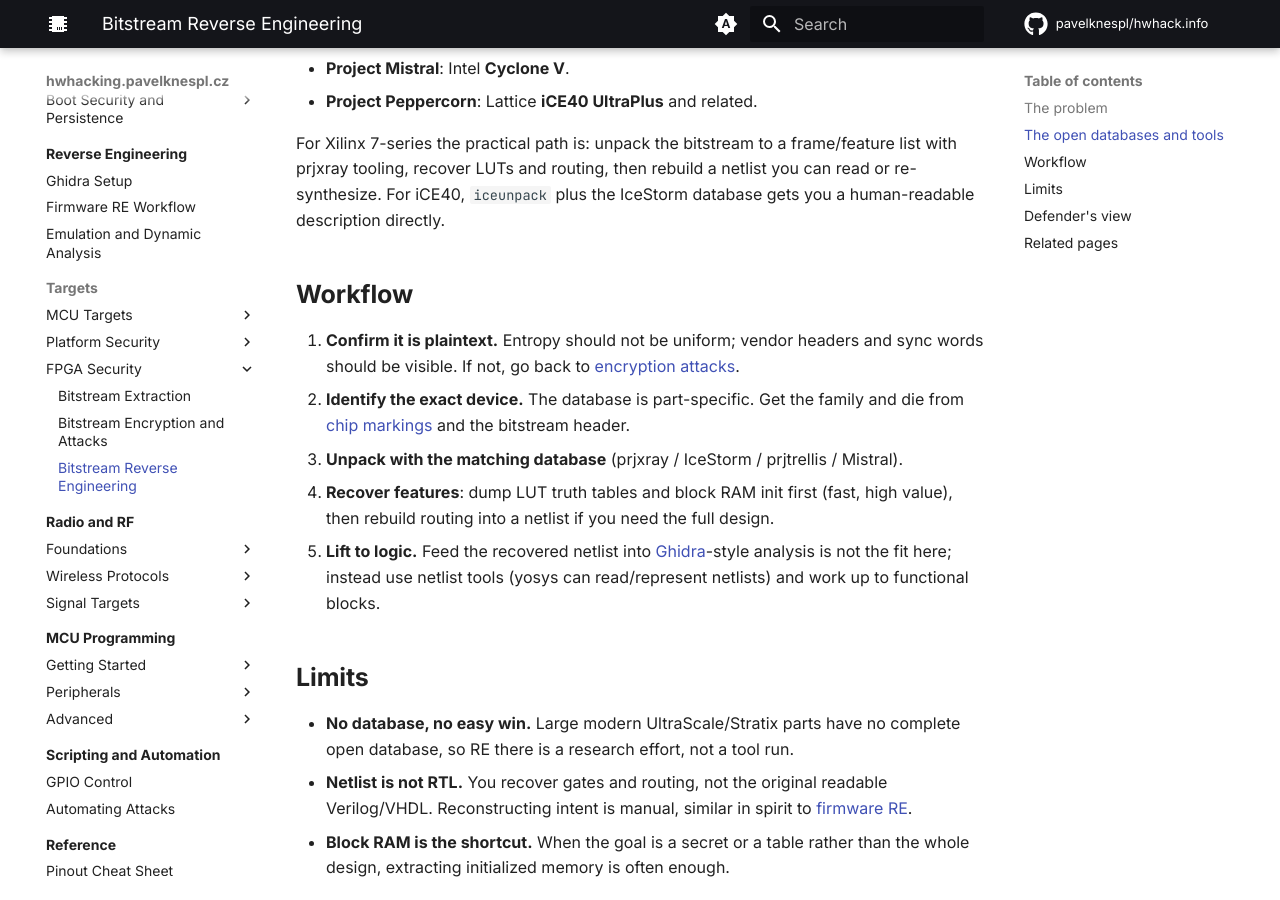
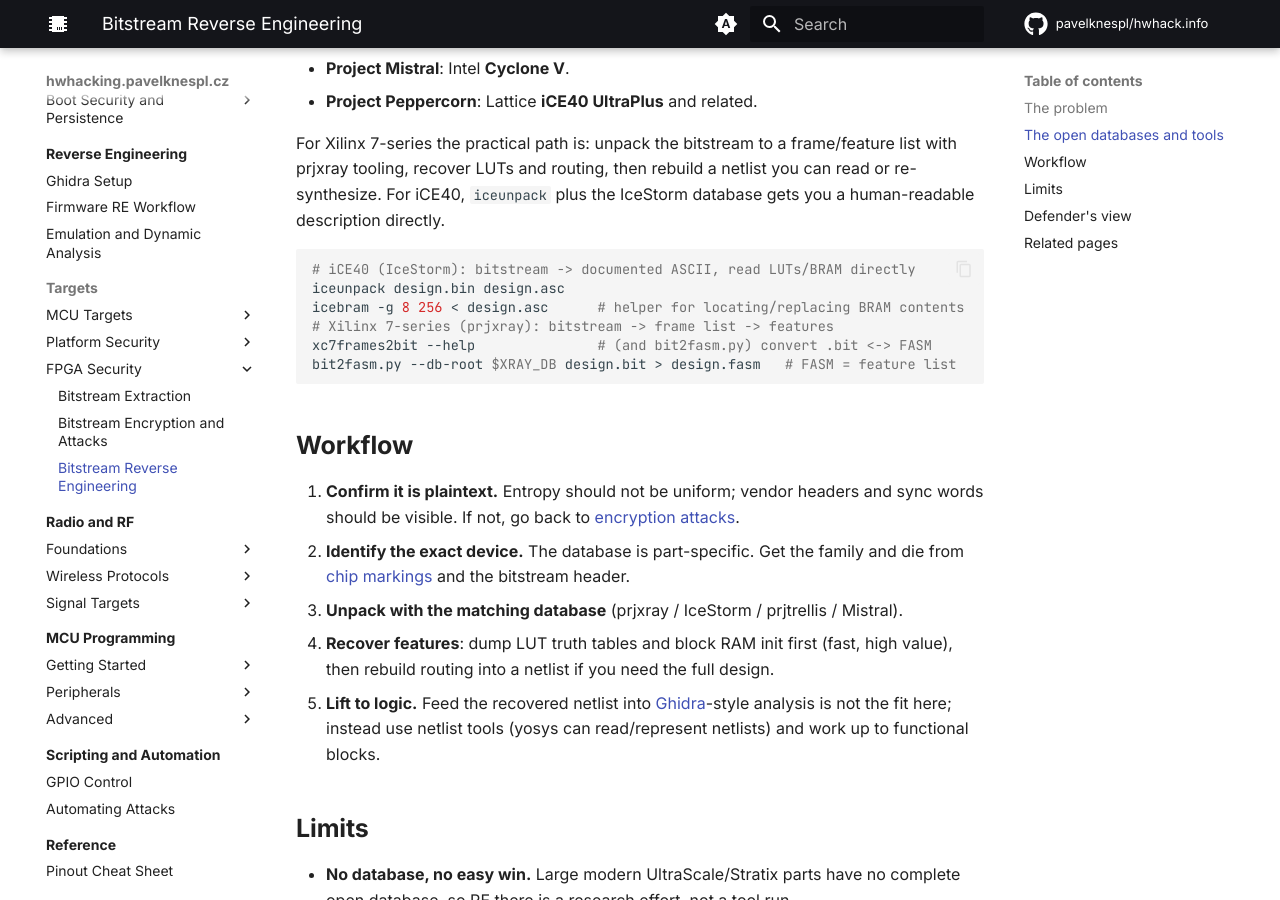
Before and after one commit to pavelknespl/HW-hacking-wiki, an MkDocs documentation site: the page built from docs/fpga/bitstream-re.md, in a window 1280 px wide and 900 px high, scrolled down 1101 px. Built offline with MkDocs 1.6.1 and Material for MkDocs 9.7.7, drawn with Linux system fonts in a browser that asks for light colours; comment, search, counter and statistics services are not loaded.

Commit message:
feat: add concrete command snippets to FPGA bitstream pages
Add iceunpack/icebram and prjxray bit2fasm commands to bitstream RE,
and openFPGALoader detect/dump-flash + readback note to extraction.
Encryption page already structured per-attack (Starbleed, side-channel,
fault injection, key storage); RE workflow/emulation pages already
command-rich, left as-is.

````diff
--- a/docs/fpga/bitstream-re.md
+++ b/docs/fpga/bitstream-re.md
@@ -25,6 +25,15 @@ These projects documented bitstream formats to build free synthesis/place-and-ro
 
 For Xilinx 7-series the practical path is: unpack the bitstream to a frame/feature list with prjxray tooling, recover LUTs and routing, then rebuild a netlist you can read or re-synthesize. For iCE40, `iceunpack` plus the IceStorm database gets you a human-readable description directly.
 
+```bash
+# iCE40 (IceStorm): bitstream -> documented ASCII, read LUTs/BRAM directly
+iceunpack design.bin design.asc
+icebram -g 8 256 < design.asc      # helper for locating/replacing BRAM contents
+# Xilinx 7-series (prjxray): bitstream -> frame list -> features
+xc7frames2bit --help               # (and bit2fasm.py) convert .bit <-> FASM
+bit2fasm.py --db-root $XRAY_DB design.bit > design.fasm   # FASM = feature list
+```
+
 ## Workflow
 
 1. **Confirm it is plaintext.** Entropy should not be uniform; vendor headers and sync words should be visible. If not, go back to [encryption attacks](bitstream-encryption.md).
````
Also changed, not shown: docs/fpga/bitstream-extraction.md (+7 -0 lines).
